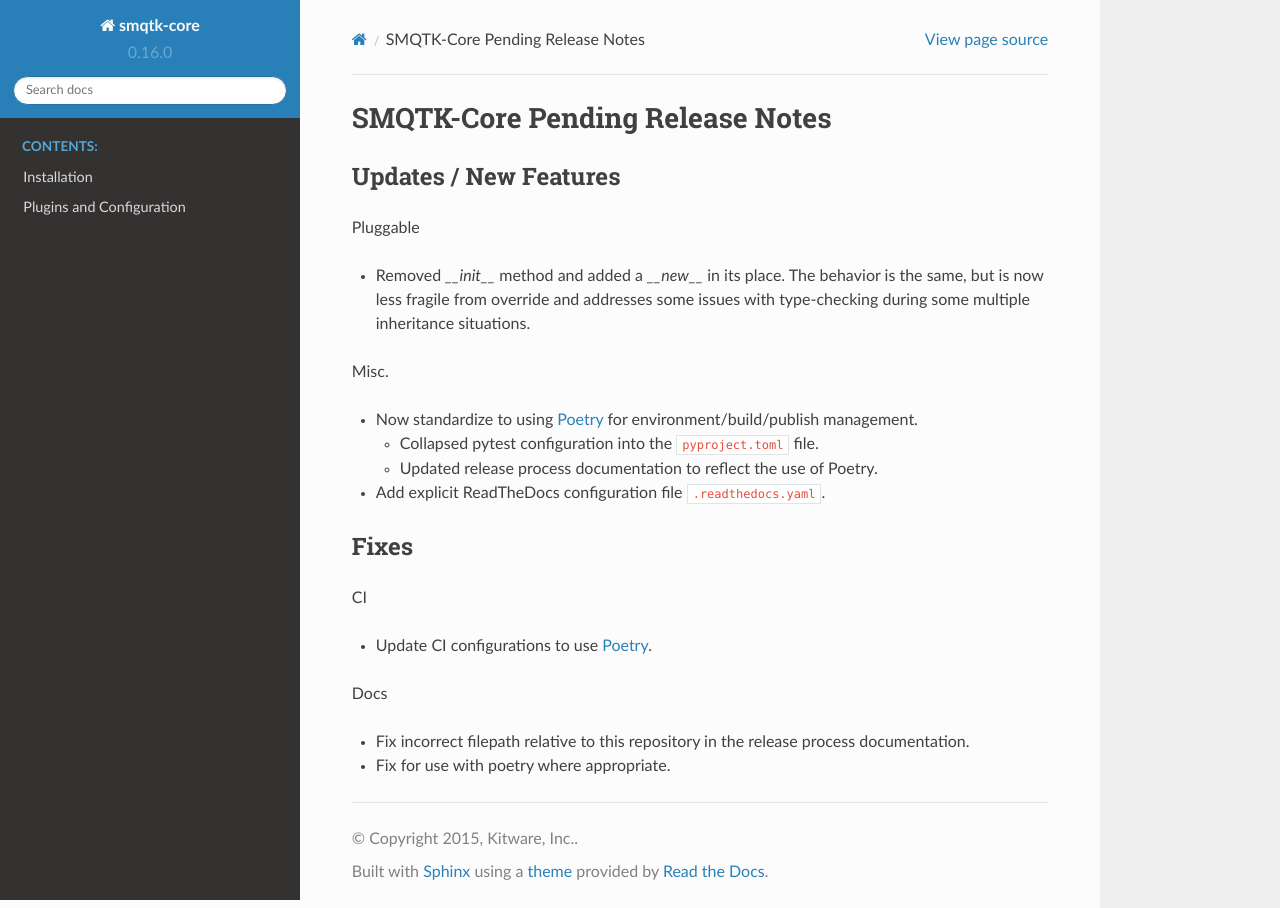
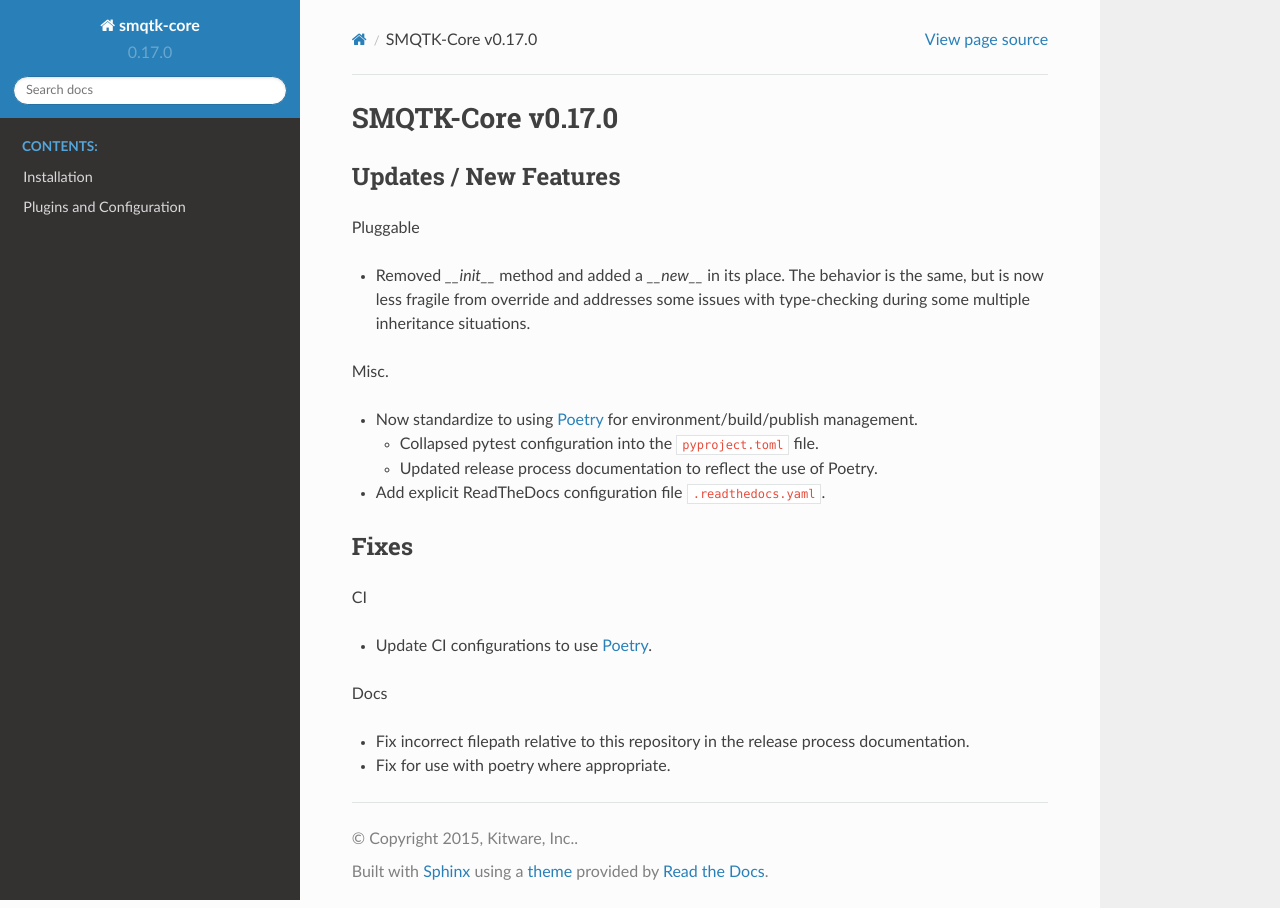
Before and after one commit to Kitware/SMQTK-Core, a Sphinx documentation site: the page built from docs/release_notes/v0.17.0.rst, in a window 1280 px wide. Built offline with Sphinx 7.4.7 and the Read the Docs theme 2.0.0, drawn with Linux system fonts in a browser that asks for light colours; pages that are not in the unit, such as notebooks, are missing from menus; the version number is read from the project's files by our own code.

Commit message:
Minor version bump, shift release notes file

```diff
--- a/docs/release_notes.rst
+++ b/docs/release_notes.rst
@@ -7,3 +7,4 @@ Release Notes
    release_notes/pending_release
    release_notes/v0.15.0
    release_notes/v0.16.0
+   release_notes/v0.17.0
--- a/docs/release_notes/pending_release.rst
+++ b/docs/release_notes/v0.17.0.rst
@@ -1,5 +1,5 @@
-SMQTK-Core Pending Release Notes
-================================
+SMQTK-Core v0.17.0
+==================
 
 
 Updates / New Features
--- a/pyproject.toml
+++ b/pyproject.toml
@@ -8,7 +8,7 @@ name = "smqtk-core"
 # REMEMBER: `distutils.version.*Version` types can be used to compare versions
 # from strings like this.
 # SMQTK prefers to use the strict numbering standard when possible.
-version = "0.16.0"
+version = "0.17.0"
 description = """\
     Python toolkit for pluggable algorithms and data structures for \
     multimedia-based machine learning."""
```
